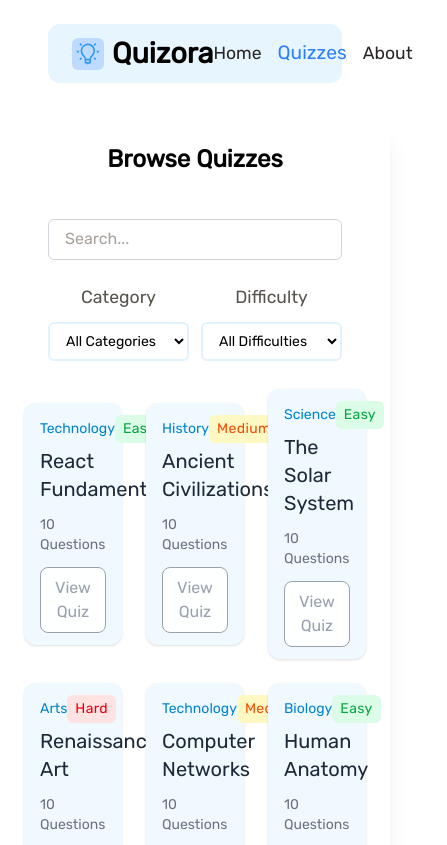
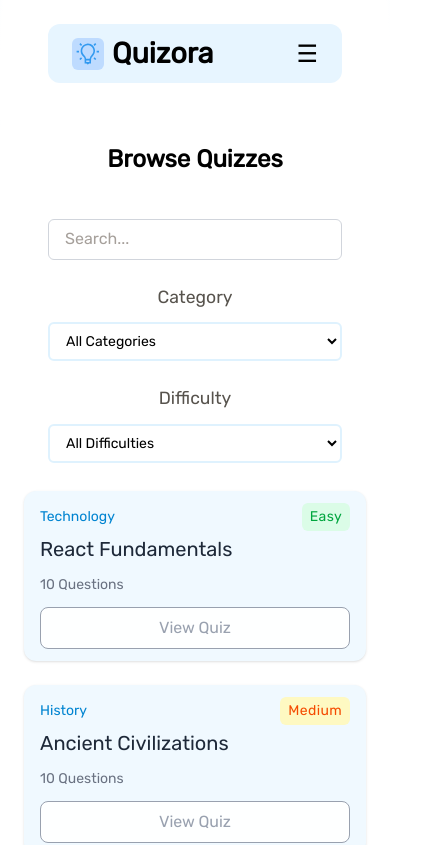
Before and after one commit to mouadbimk/Quizora, a React (Vite) app: page /quizzes in a window 390 px wide. Shown: the top 845 px of the page, 447 px wide, since content can reach past the window. Built offline with nearby package versions, Linux system fonts and the light colour scheme.

Commit message:
add responsive design

```diff
--- a/src/components/BoxInfo.jsx
+++ b/src/components/BoxInfo.jsx
@@ -7,7 +7,7 @@ function BoxInfo({ children, placeholder, title, type = null }) {
     medium: base + "text-orange-600 bg-yellow-100",
   };
   return (
-    <div className="bg-[#f1f3f5] p-5 rounded-xl flex items-center justify-center flex-col w-1/4">
+    <div className="bg-[#f1f3f5] p-5 rounded-xl flex items-center justify-center flex-col flex-1 sm:w-1/4">
       <div className="w-15 h-15 flex items-center justify-center">
         <svg
           xmlns="http://www.w3.org/2000/svg"
--- a/src/components/Header.jsx
+++ b/src/components/Header.jsx
@@ -1,21 +1,48 @@
 import { NavLink } from "react-router-dom";
 import Logo from "./Logo";
+import { useState } from "react";
 function Header() {
+  const [isOpen, setIsOpen] = useState(false);
+  function toggleMenu() {
+    setIsOpen((prev) => !prev);
+  }
+  function closeMenu() {
+    setIsOpen(false);
+  }
   return (
     <nav
-      className="flex items-center justify-between py-2 px-6
+      className="flex items-center justify-between py-2 px-6 relative
      bg-[#e7f5ff] rounded-xl mx-12 my-6"
     >
       <Logo />
-      <ul className="flex items-center gap-4 text-stone-800 list-none font-small">
+      <button
+        className="text-2xl cursor-pointer sm:hidden"
+        aria-label="Toggle Menu"
+        onClick={toggleMenu}
+      >
+        {isOpen ? "✕" : "☰"}
+      </button>
+      <ul
+        className={`items-center gap-4 text-stone-800 list-none font-small sm:flex sm:flex-row transition-all duration-300 ${
+          isOpen
+            ? "flex flex-col absolute top-full left-0 right-0 mt-2 bg-[#e7f5ff] rounded-xl p-4 shadow"
+            : "hidden "
+        }`}
+      >
         <li className="text-[1.1rem] hover:text-[#1971c2] transition-all delay-75">
-          <NavLink to={"/"}>Home</NavLink>
+          <NavLink to={"/"} onClick={closeMenu}>
+            Home
+          </NavLink>
         </li>
         <li className="text-[1.1rem] hover:text-[#1971c2] transition-all delay-75">
-          <NavLink to={"/quizzes"}>Quizzes</NavLink>
+          <NavLink to={"/quizzes"} onClick={closeMenu}>
+            Quizzes
+          </NavLink>
         </li>
         <li className="text-[1.1rem] hover:text-[#1971c2] transition-all delay-75">
-          <NavLink to={"/about"}>About</NavLink>
+          <NavLink to={"/about"} onClick={closeMenu}>
+            About
+          </NavLink>
         </li>
       </ul>
     </nav>
--- a/src/components/Options.jsx
+++ b/src/components/Options.jsx
@@ -6,7 +6,7 @@ function Options() {
   const hasAnswer = answer !== null;
   const question = questions.at(index);
   return (
-    <div className="grid grid-cols-2 gap-5 w-full mb-2">
+    <div className="grid grid-cols-1 sm:grid-cols-2 gap-5 w-full mb-2">
       {question.options.map((option, i) => (
         <button
           className={`bg-[#fffe] border-2 border-gray-300 w-full inline-block text-sm py-3 px-4 transition-all duration-300 rounded-xl text-gray-500 cursor-pointer disabled:cursor-not-allowed disabled:opacity-75 font-semibold ${
--- a/src/components/QuizzesList.jsx
+++ b/src/components/QuizzesList.jsx
@@ -1,7 +1,7 @@
 import QuizeItem from "./QuizeItem";
 export default function QuizzesList({ quizzes }) {
   return (
-    <div className="grid grid-cols-3 gap-6 mt-3 items-center justify-center">
+    <div className="grid grid-cols-1 sm:grid-cols-3 gap-6 mt-3 items-center justify-center">
       {quizzes &&
         quizzes.map((quize) => (
           <QuizeItem
--- a/src/features/Quiz/FinishScreen.jsx
+++ b/src/features/Quiz/FinishScreen.jsx
@@ -30,7 +30,7 @@ function FinishedScreen() {
   return (
     <div className="flex items-center justify-center flex-col">
       <h2 className="text-2xl mb-8 text-gray-600">Quiz Completed!</h2>
-      <p className="text-[1.2rem] text-gray-500 mb-4">
+      <p className="text-[1.2rem] text-gray-500 mb-4 text-center">
         Here's how you performed on the "{quiz.title}" quiz.
       </p>
       <div className="w-50 h-50 mx-auto relative mb-8">
--- a/src/features/Quiz/StartScreen.jsx
+++ b/src/features/Quiz/StartScreen.jsx
@@ -18,11 +18,11 @@ function StartScreen() {
 
   return (
     <>
-      <div className="flex items-center justify-between mb-8">
+      <div className="flex items-center justify-between mb-8 px-4">
         <h2 className="text-xl text-gray-700">{quiz.title}</h2>
         <Timer secondRemaining={secondRemaining} onTimerChange={handleTimer} />
       </div>
-      <div className="flex flex-col gap-5 mb-8">
+      <div className="flex flex-col gap-5 mb-8 px-4">
         <p className="text-sm text-gray-500">
           Question {index + 1} of {questions.length}
         </p>
@@ -34,12 +34,12 @@ function StartScreen() {
       </div>
       <div className="flex items-center justify-center flex-col gap-5">
         <div className="bg-[#e9ecef] w-full h-50 flex items-center justify-center border border-gray-300 shadow-md rounded-xl">
-          <h3 className="text-3xl font-semibold">
+          <h3 className="text-3xl font-semibold text-center">
             {questions[index].question}
           </h3>
         </div>
         <Options />
-        <div className="flex items-center justify-end w-full">
+        <div className="flex flex-col sm:flex-row items-center justify-end w-full">
           {hasAnswer && (
             <Button type={"primary"} onClick={() => dispatch(goToNext())}>
               {index + 1 < questions.length ? "Next" : "Finish"}
--- a/src/pages/QuizDetail.jsx
+++ b/src/pages/QuizDetail.jsx
@@ -30,11 +30,11 @@ function QuizDetail() {
         </svg>
         Back to Quizzes
       </Button>
-      <h2 className="text-3xl my-4 text-gray-800 text-center">{title}</h2>
-      <p className="text-[1.08rem] text-center mb-7 mx-auto text-gray-600 max-w-1/2">
+      <h2 className="text-3xl my-4 mt-6 text-gray-800 text-center">{title}</h2>
+      <p className="text-[1.08rem] text-center mb-7 mx-auto text-gray-600 sm:max-w-1/2">
         {description}
       </p>
-      <div className="flex items-center justify-center gap-5 mb-8">
+      <div className="flex sm:flex-row flex-wrap items-center justify-center gap-5 mb-8">
         <BoxInfo title={"Category"} placeholder={category}>
           <path
             strokeLinecap="round"
--- a/src/pages/QuizStart.jsx
+++ b/src/pages/QuizStart.jsx
@@ -25,7 +25,7 @@ export default function QuizStart() {
   }, [title]);
 
   return (
-    <div className="bg-white shadow-xl rounded-xl mt-6 p-4 min-h-80 mb-16">
+    <div className="bg-white shadow-xl rounded-xl mt-6 p-4 min-h-80 sm:mb-16">
       {statusQuiz === "ready" && <StartScreen />}
 
       {statusQuiz === "idle" && (
--- a/src/ui/Home.jsx
+++ b/src/ui/Home.jsx
@@ -9,10 +9,10 @@ function Home() {
           <use href="/icons.svg#question"></use>
         </svg>
       </div>
-      <h1 className="text-6xl font-bold font-rubik max-w-150 text-center leading-15 my-2">
+      <h1 className="text-5xl font-bold font-rubik max-w-150 text-center leading-15 my-2 sm:text-6xl text-gray-800">
         Welcome to the Quiz Platform
       </h1>
-      <p className="text-xl max-w-170 text-center leading-8 my-2 text-stone-600">
+      <p className="text-xl max-w-115 sm:text-center sm:max-w-150 text-left text-center leading-8 my-2 text-gray-600">
         Challenge yourself with our collection of quizzes on various topics.
         Sharpen your mind and learn something new today!
       </p>
@@ -25,9 +25,11 @@ function Home() {
         className="input"
       />
       {username && (
-        <Button type="primary" linkTo={"/quizzes"}>
-          {username.toUpperCase()} &#45; Start the Quiz
-        </Button>
+        <div className="mb-6 sm:mb-2">
+          <Button type="primary" linkTo={"/quizzes"}>
+            {username.toUpperCase()} &#45; Start the Quiz
+          </Button>
+        </div>
       )}
     </div>
   );
--- a/src/ui/Quizzes.jsx
+++ b/src/ui/Quizzes.jsx
@@ -36,8 +36,8 @@ function Quizzes() {
                 placeholder="Search..."
                 className="input w-full border-gray-300 focus:border-sky-600 text-md my-3 py-2 px-4 rounded-md"
               />
-              <div className="flex items-center justify-center w-full gap-3">
-                <div className="flex-1">
+              <div className="flex flex-col sm:flex-row items-center justify-center w-full gap-3">
+                <div className="w-full">
                   <label className="block my-3 capitalize font-medium text-stone-600 text-center text-[1.1rem]">
                     Category
                   </label>
@@ -55,7 +55,7 @@ function Quizzes() {
                     ))}
                   </select>
                 </div>
-                <div className="flex-1">
+                <div className="w-full ">
                   <label className="block my-3 capitalize font-medium text-stone-600 text-center text-[1.1rem]">
                     Difficulty
                   </label>
```
